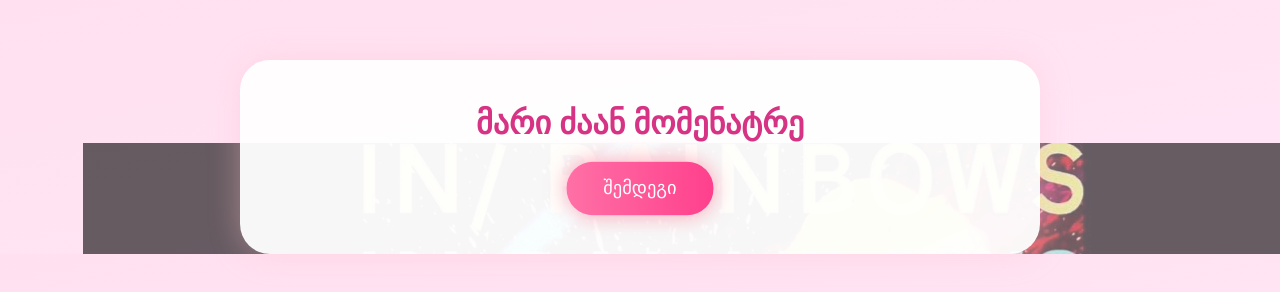
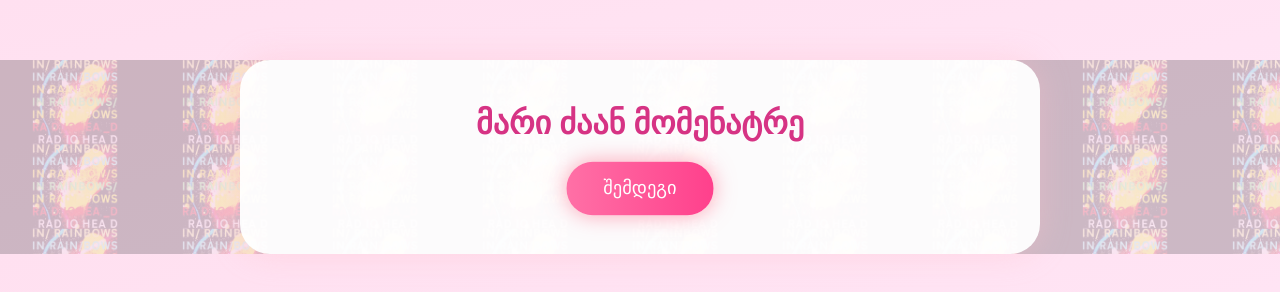
Before and after one commit to saniFRONT/-hjh.jbjbjbbn, a plain HTML site: page index.html in a window 1280 px wide. Drawn offline with Linux system fonts and the light colour scheme.

Commit message:
Update style.css

```diff
--- a/style.css
+++ b/style.css
@@ -24,11 +24,12 @@ audio {
   width: 100%;
   height: 100%;
   background-image: url('background.jpg');
-  background-size: cover;
-  background-repeat: no-repeat;
-  opacity: 0.6;
+  background-size: 150px;
+  background-repeat: repeat;
+  opacity: 0.2;
   z-index: 0;
   animation: bgMove 60s linear infinite;
+}
 }
 
 @keyframes bgMove {
```
